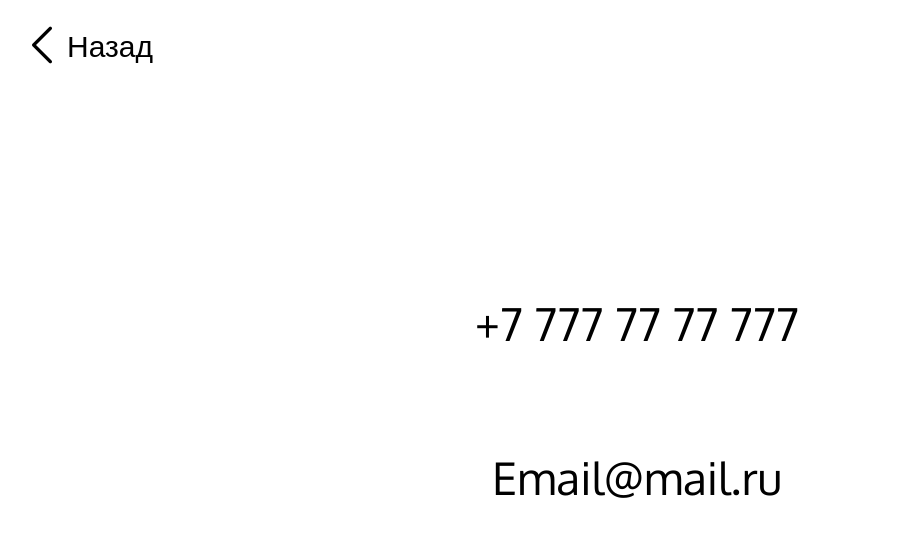
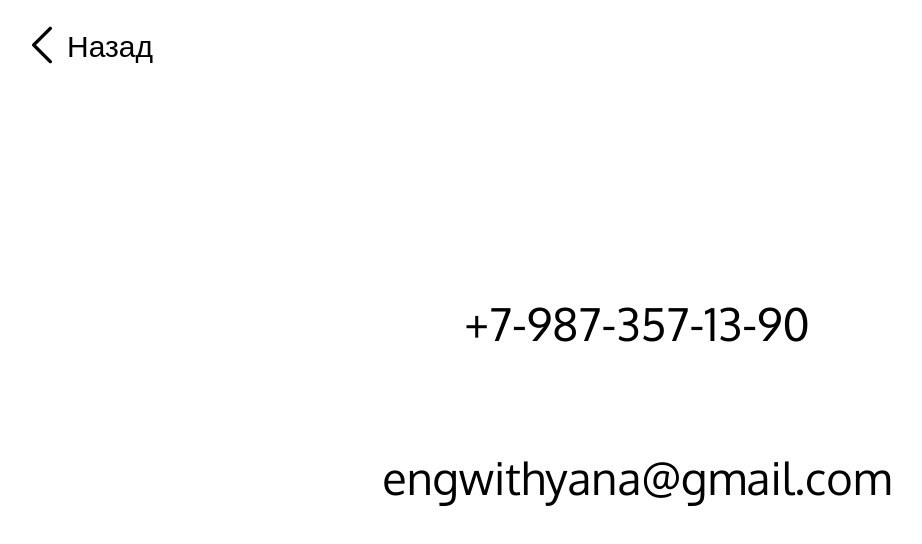
Before and after one commit to 0xDONDArubin/eng-with-yana, a React (Create React App) app: page /contacts in a window 1280 px wide. Shown: the top 544 px of the page, without its empty margins (3-925 px from the left). Built offline with nearby package versions, Linux system fonts and the light colour scheme.

Commit message:
Update ContactsPage.jsx

```diff
--- a/src/pages/ContactsPage/ContactsPage.jsx
+++ b/src/pages/ContactsPage/ContactsPage.jsx
@@ -8,9 +8,9 @@ const ContactsPage = () => {
       <BackToMainPage />
       <div className='contacts-block'>
         <div className='contacts-block_container'>
-          <p className='tel'>+7 777 77 77 777</p>
+          <p className='tel'>+7-987-357-13-90</p>
           <marquee className='marquee' direction="left" scrollamount="8" vspace="100px">Telegram WhatsApp Viber</marquee>
-          <p className='email'>Email@mail.ru</p>
+          <p className='email'>engwithyana@gmail.com</p>
         </div>
       </div>
     </>
```
